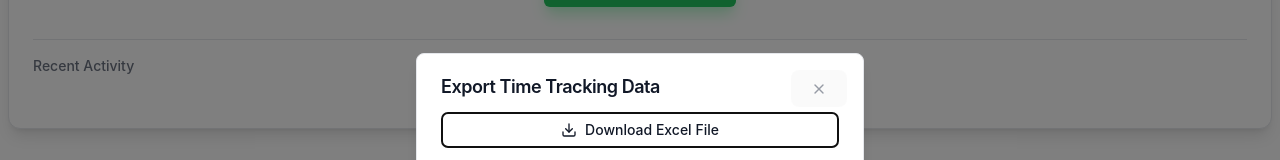
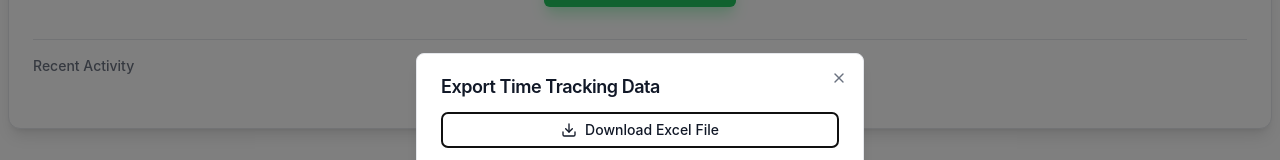
Before and after one commit to strainix/timetrack, a React (Vite) app: page / in a window 1280 px wide. Both pictures are taken after a click on the button "Export". Shown: the part 235-395 px from the top of the page. Built offline with nearby package versions, Linux system fonts and the light colour scheme; the HTML template or start-up script is replaced by a standard one.

Commit message:
Close Button update

```diff
--- a/src/components/ui/dialog.jsx
+++ b/src/components/ui/dialog.jsx
@@ -31,8 +31,7 @@ const DialogContent = React.forwardRef(({ className, children, ...props }, ref)
       )}
       {...props}>
       {children}
-      <DialogPrimitive.Close
-  className="absolute right-4 top-4 opacity-70 transition-opacity hover:opacity-100 focus:outline-none disabled:pointer-events-none">
+      <DialogPrimitive.Close className="absolute right-4 top-4 border-0 p-0 bg-transparent hover:bg-transparent focus:outline-none">
   <X className="h-4 w-4 text-gray-500 dark:text-gray-400 hover:text-gray-900 dark:hover:text-gray-100" />
   <span className="sr-only">Close</span>
 </DialogPrimitive.Close>
```
